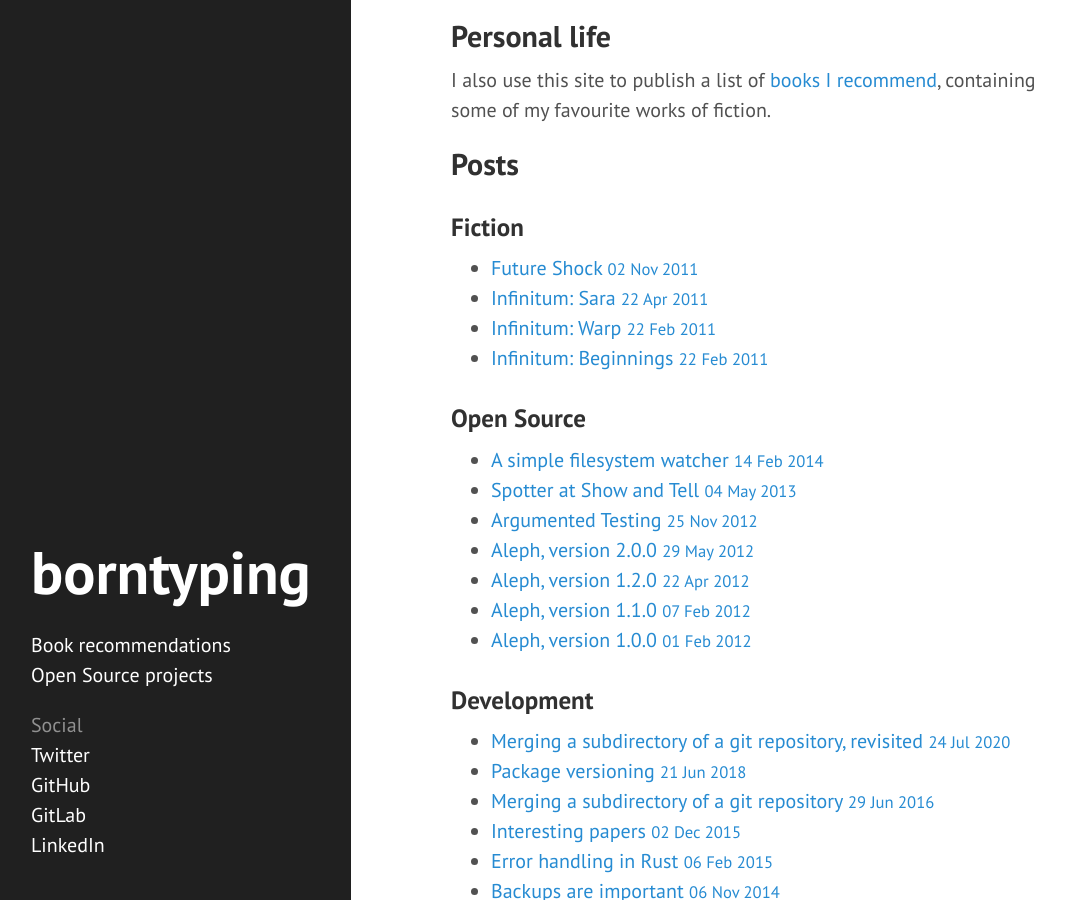
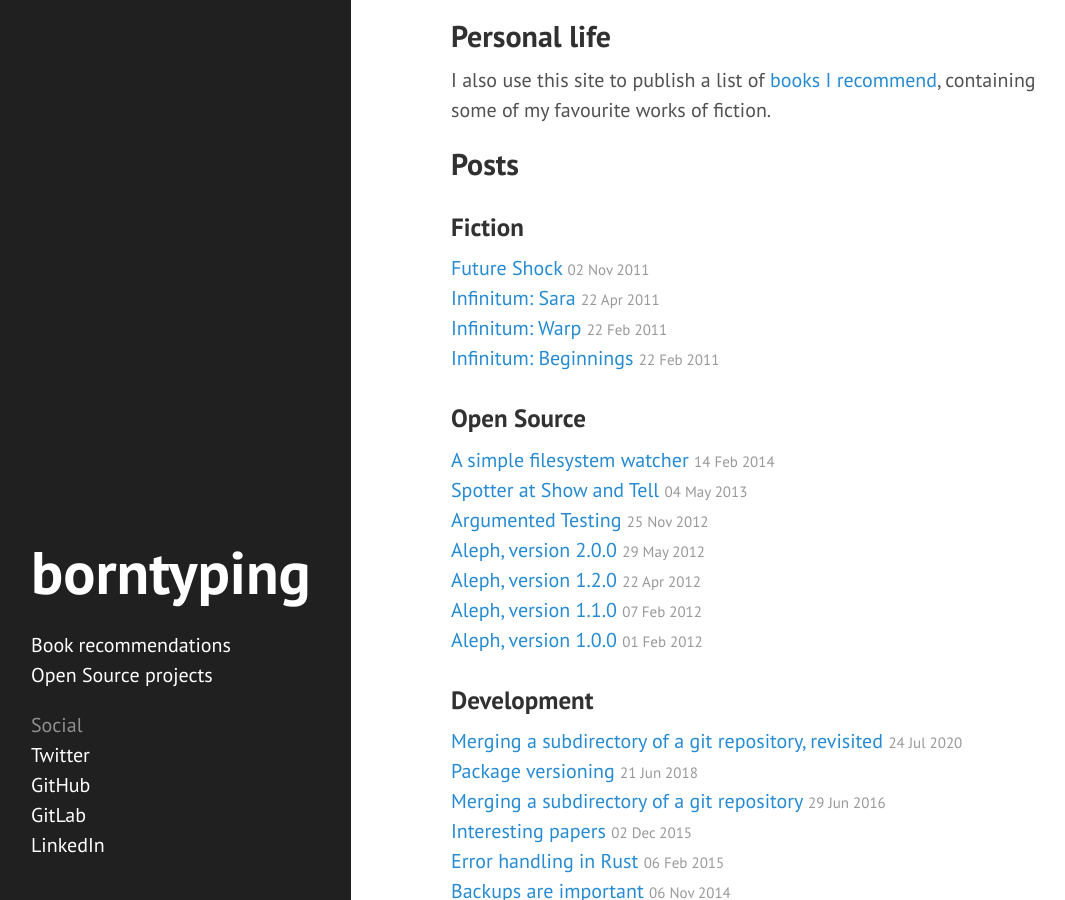
Before and after one commit to borntyping/borntyping.github.io, a Jekyll site: the page built from index.md, in a window 1280 px wide and 900 px high, scrolled down 1118 px. Shown: the whole window, without its empty margins (9-1074 px from the left). Built offline with Jekyll 4.4.1, drawn with Linux system fonts in a browser that asks for light colours.

Commit message:
Fix formatting

```diff
--- a/_layouts/post.html
+++ b/_layouts/post.html
@@ -13,12 +13,10 @@ layout: default
   <ul class="related-posts">
     {% for post in site.posts limit:5 %}
     <li>
-        <h3>
       <a href="{{ post.url }}">
         {{ post.title }}
         <small>{{ post.date | date_to_string }}</small>
       </a>
-        </h3>
     </li>
     {% endfor %}
   </ul>
--- a/index.md
+++ b/index.md
@@ -40,7 +40,7 @@ I also use this site to publish a list of [books I recommend][books], containing
 <nav>
   {% for category in site.categories %}
     <h3>{{ category[0] }}</h3>
-    <ul>
+    <ul class="related-posts">
       {% for post in category[1] %}
         <li>
           <a href="{{ post.url }}">
```
Lines whose indentation alone changed are shown as unchanged.
